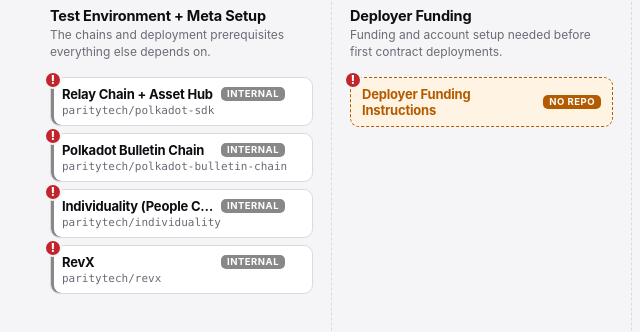
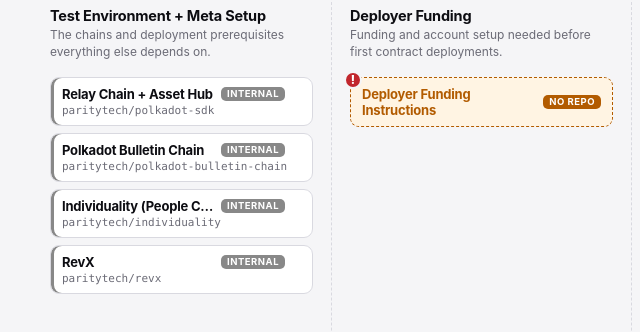
Before and after one commit to paritytech/w3s-architecture, a plain HTML site: page deployment-map.html in a window 1280 px wide. Shown: the part 166-498 px from the top of the page, 0-640 px from the left. Drawn offline with Linux system fonts and the light colour scheme.

Commit message:
Mark internal chain deploy docs as not applicable

```diff
--- a/deployment-map.html
+++ b/deployment-map.html
@@ -189,10 +189,10 @@
     title: "Test Environment + Meta Setup",
     sub: "The chains and deployment prerequisites everything else depends on.",
     items: [
-      { name: "Relay Chain + Asset Hub", repo: "https://github.com/paritytech/polkadot-sdk", w3f: true },
-      { name: "Polkadot Bulletin Chain", repo: "https://github.com/paritytech/polkadot-bulletin-chain", w3f: true },
-      { name: "Individuality (People Chain)", repo: "https://github.com/paritytech/individuality", w3f: true },
-      { name: "RevX", repo: "https://github.com/paritytech/revx", w3f: true },
+      { name: "Relay Chain + Asset Hub", repo: "https://github.com/paritytech/polkadot-sdk", w3f: true, deployDoc: "NA" },
+      { name: "Polkadot Bulletin Chain", repo: "https://github.com/paritytech/polkadot-bulletin-chain", w3f: true, deployDoc: "NA" },
+      { name: "Individuality (People Chain)", repo: "https://github.com/paritytech/individuality", w3f: true, deployDoc: "NA" },
+      { name: "RevX", repo: "https://github.com/paritytech/revx", w3f: true, deployDoc: "NA" },
     ]
   },
   {
```
Also changed, not shown: assets/deployment-map.png, assets/deployment-map.svg.
